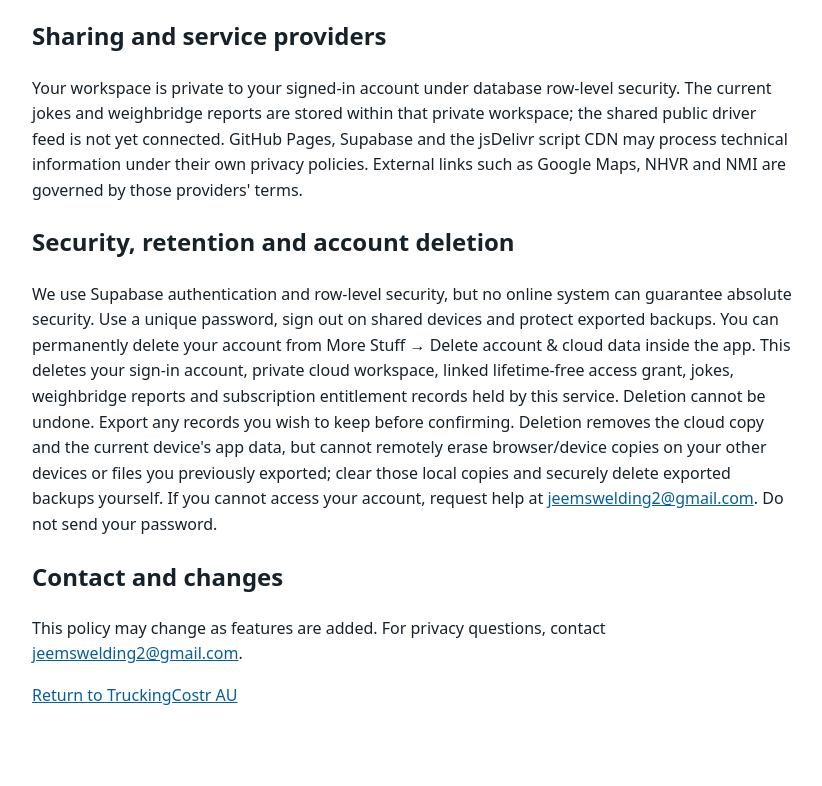
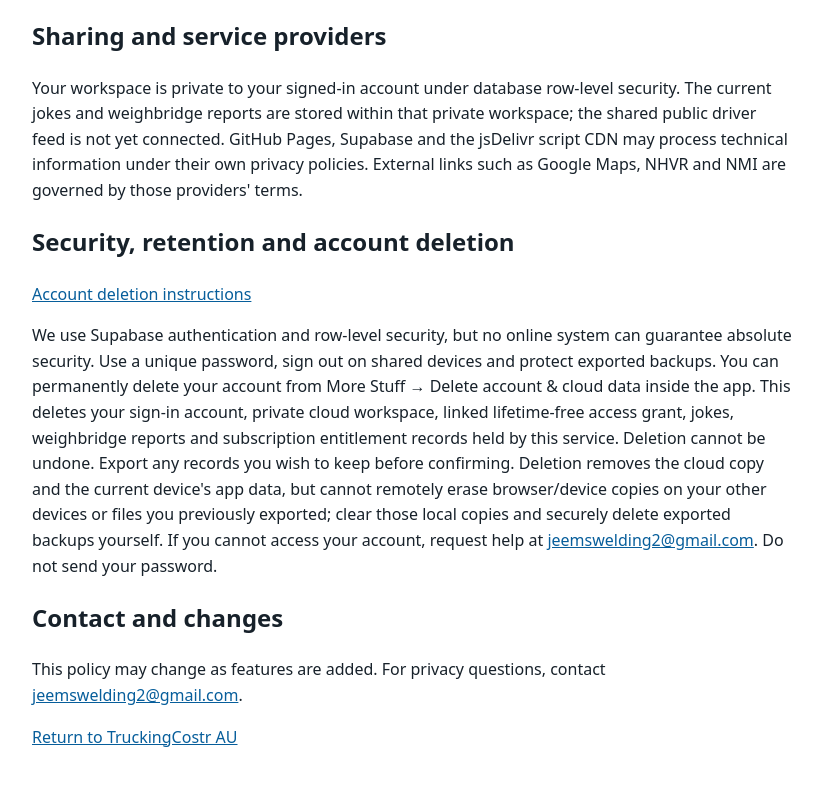
Before and after one commit to googes45/truckcost-au, a website: page privacy.html in a window 1280 px wide. Shown: the part 1147-1933 px from the top of the page, without its empty margins (228-1050 px from the left). Before the commit the page ends 1896 px from the top, so only its background shows below. Drawn offline with Linux system fonts and the light colour scheme.

Commit message:
Link public account deletion instructions from privacy policy

```diff
--- a/privacy.html
+++ b/privacy.html
@@ -8,6 +8,6 @@
 <p>The app stores a limited entitlement record for people the owner selects for lifetime complimentary access. This record includes the invited email address, account association, grant date, status and optional reason. It is used to identify eligible accounts and is not a public list.</p>
 <h2>Sharing and service providers</h2>
 <p>Your workspace is private to your signed-in account under database row-level security. The current jokes and weighbridge reports are stored within that private workspace; the shared public driver feed is not yet connected. GitHub Pages, Supabase and the jsDelivr script CDN may process technical information under their own privacy policies. External links such as Google Maps, NHVR and NMI are governed by those providers' terms.</p>
-<h2>Security, retention and account deletion</h2>
+<h2>Security, retention and account deletion</h2><p><a href="delete-account.html">Account deletion instructions</a></p>
 <p>We use Supabase authentication and row-level security, but no online system can guarantee absolute security. Use a unique password, sign out on shared devices and protect exported backups. You can permanently delete your account from More Stuff → Delete account & cloud data inside the app. This deletes your sign-in account, private cloud workspace, linked lifetime-free access grant, jokes, weighbridge reports and subscription entitlement records held by this service. Deletion cannot be undone. Export any records you wish to keep before confirming. Deletion removes the cloud copy and the current device's app data, but cannot remotely erase browser/device copies on your other devices or files you previously exported; clear those local copies and securely delete exported backups yourself. If you cannot access your account, request help at <a href="mailto:jeemswelding2@gmail.com">jeemswelding2@gmail.com</a>. Do not send your password.</p>
 <h2>Contact and changes</h2><p>This policy may change as features are added. For privacy questions, contact <a href="mailto:jeemswelding2@gmail.com">jeemswelding2@gmail.com</a>.</p><p><a href="./">Return to TruckingCostr AU</a></p></body></html>
```
